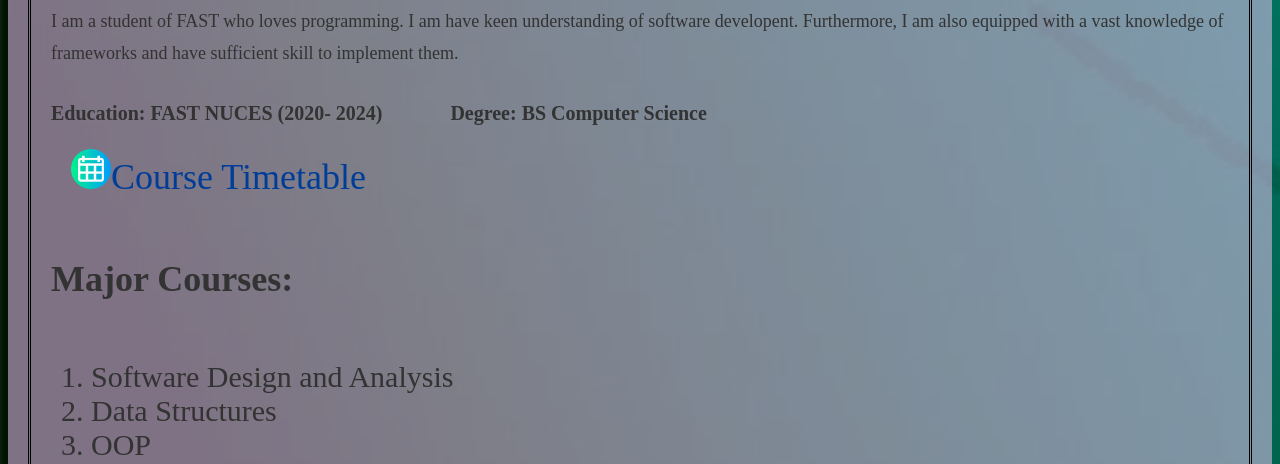
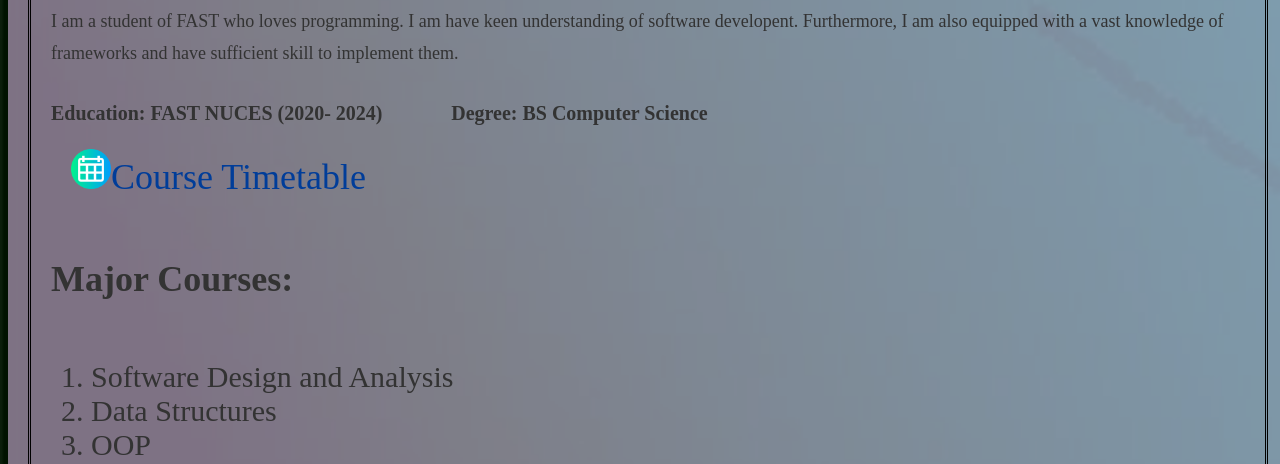
Before and after one commit to Ahmed-M1/Ahmed-M1.github.io, a plain HTML site: page index.html in a window 1280 px wide. Shown: the part 636-1100 px from the top of the page. Drawn offline with Linux system fonts and the light colour scheme.

Commit message:
commit bg fix

```diff
--- a/Css/coursevideos.css
+++ b/Css/coursevideos.css
@@ -4,6 +4,9 @@ body{
     background-image: url('/Assets/bg2.jpg');
     background-size: cover;
     background-repeat: no-repeat;
+    width:100%;
+    min-width:705px;
+    height:auto;
   }
   .nav-bar{
      margin-bottom: 20px;
--- a/Css/index.css
+++ b/Css/index.css
@@ -4,6 +4,9 @@ body{
   background-image: url('/Assets/bg2.jpg');
   background-size: cover;
   background-repeat: no-repeat;
+  width:100%;
+  min-width:705px;
+  height:auto;
 }
 .nav-bar{
    margin-bottom: 20px;
--- a/Css/timetable.css
+++ b/Css/timetable.css
@@ -4,6 +4,9 @@ body{
     background-image: url('/Assets/bg2.jpg');
     background-size: cover;
     background-repeat: no-repeat;
+    width:100%;
+  min-width:705px;
+  height:auto;
   }
   .nav-bar{
      margin-bottom: 20px;
```
